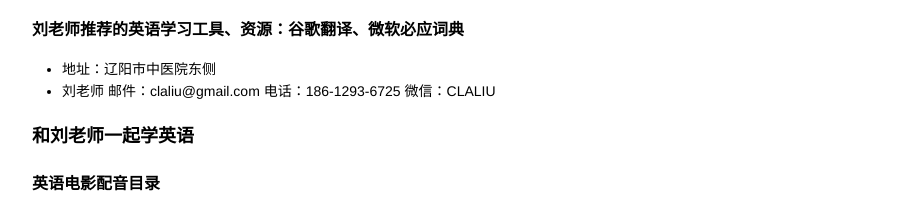
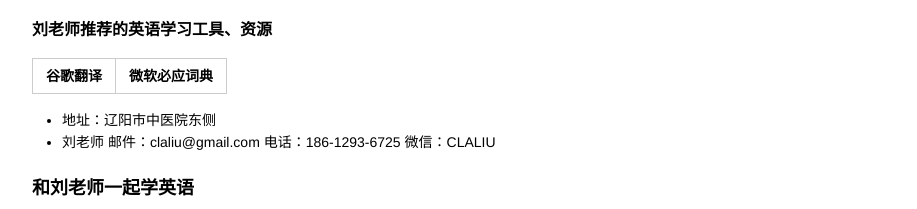
Before and after one commit to claliu/claliu.github.io, a plain HTML site: page index.html in a window 1280 px wide. Shown: the part 751-960 px from the top of the page, without its empty margins (181-1098 px from the left). Drawn offline with Linux system fonts and the light colour scheme.

Commit message:
site v1.02

```diff
--- a/index.html
+++ b/index.html
@@ -380,7 +380,19 @@ kbd {
 </tbody>
 </table>
 
-<h4 id="toc_3">刘老师推荐的英语学习工具、资源：谷歌翻译、微软必应词典</h4>
+<h4 id="toc_3">刘老师推荐的英语学习工具、资源</h4>
+
+<table>
+<thead>
+<tr>
+<th>谷歌翻译</th>
+<th>微软必应词典</th>
+</tr>
+</thead>
+
+<tbody>
+</tbody>
+</table>
 
 <ul>
 <li>地址：辽阳市中医院东侧</li>
```
Also changed, not shown: 刘老师教英语.md (+4 -1 lines), 1 other file.
